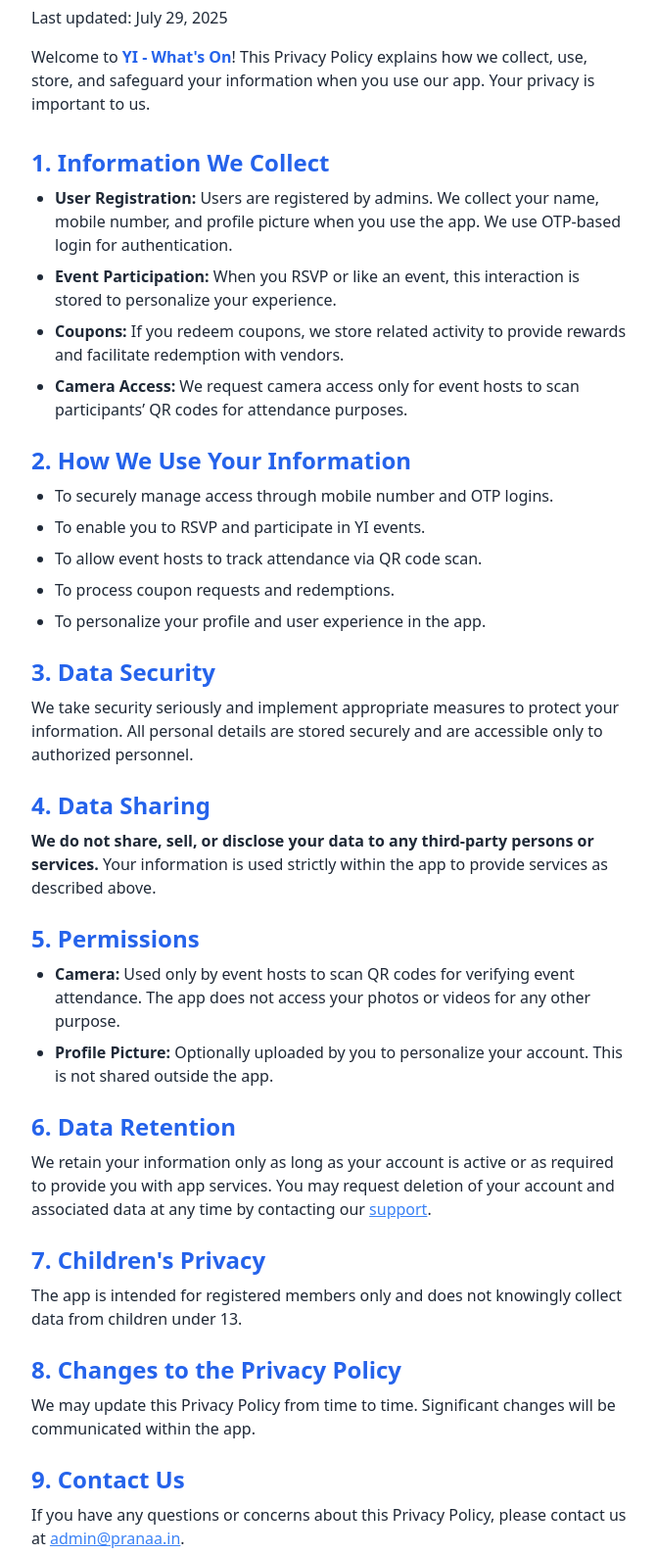
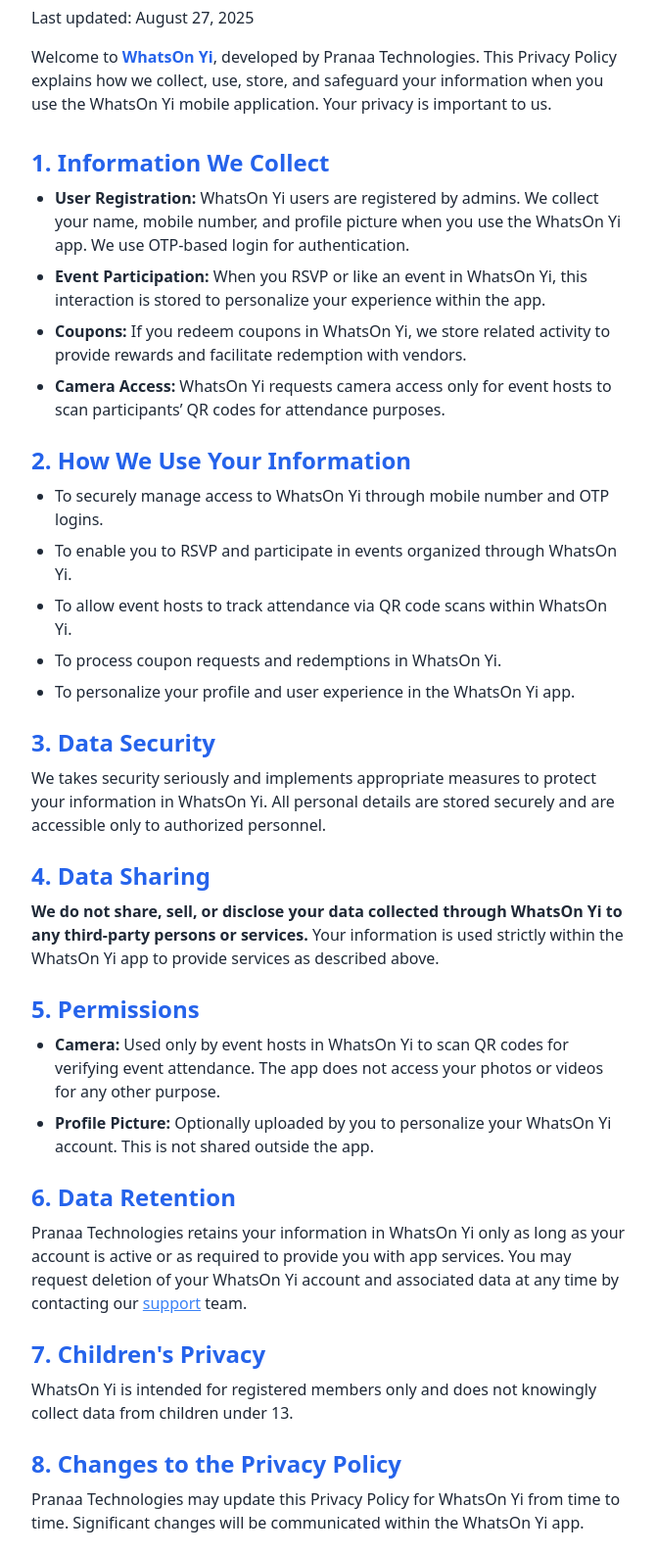
Before and after one commit to PutlaTheophila/yitest, a website: page privacy-policy.html in a window 1280 px wide. Shown: the part 126-1713 px from the top of the page at 98% size, without its empty margins (304-974 px from the left). Drawn offline with nearby package versions, Linux system fonts and the light colour scheme.

Commit message:
updated app name & policies

```diff
--- a/privacy-policy.html
+++ b/privacy-policy.html
@@ -2,7 +2,7 @@
 <html lang="en">
   <head>
     <meta charset="UTF-8" />
-    <title>Privacy Policy - YI What's On</title>
+    <title>Privacy Policy - WhatsOn Yi</title>
     <meta name="viewport" content="width=device-width, initial-scale=1.0" />
     <link
       href="https://cdn.jsdelivr.net/npm/tailwindcss@2.2.19/dist/tailwind.min.css"
@@ -11,13 +11,15 @@
   </head>
   <body class="bg-gray-50 text-gray-800">
     <div class="max-w-2xl mx-auto my-10 bg-white rounded-lg shadow p-8">
-      <h1 class="text-3xl font-bold mb-6 text-blue-700">Privacy Policy</h1>
-      <p class="mb-4">Last updated: July 29, 2025</p>
+      <h1 class="text-3xl font-bold mb-6 text-blue-700">
+        Privacy Policy - WhatsOn Yi
+      </h1>
+      <p class="mb-4">Last updated: August 27, 2025</p>
       <p class="mb-8">
-        Welcome to
-        <span class="font-semibold text-blue-600">YI - What's On</span>! This
-        Privacy Policy explains how we collect, use, store, and safeguard your
-        information when you use our app. Your privacy is important to us.
+        Welcome to <span class="font-semibold text-blue-600">WhatsOn Yi</span>,
+        developed by Pranaa Technologies. This Privacy Policy explains how we
+        collect, use, store, and safeguard your information when you use the
+        WhatsOn Yi mobile application. Your privacy is important to us.
       </p>
 
       <h2 class="text-2xl font-semibold mb-2 text-blue-600">
@@ -25,21 +27,24 @@
       </h2>
       <ul class="list-disc pl-6 mb-6">
         <li class="mb-2">
-          <strong>User Registration:</strong> Users are registered by admins. We
-          collect your name, mobile number, and profile picture when you use the
-          app. We use OTP-based login for authentication.
+          <strong>User Registration:</strong> WhatsOn Yi users are registered by
+          admins. We collect your name, mobile number, and profile picture when
+          you use the WhatsOn Yi app. We use OTP-based login for authentication.
         </li>
         <li class="mb-2">
-          <strong>Event Participation:</strong> When you RSVP or like an event,
-          this interaction is stored to personalize your experience.
+          <strong>Event Participation:</strong> When you RSVP or like an event
+          in WhatsOn Yi, this interaction is stored to personalize your
+          experience within the app.
         </li>
         <li class="mb-2">
-          <strong>Coupons:</strong> If you redeem coupons, we store related
-          activity to provide rewards and facilitate redemption with vendors.
+          <strong>Coupons:</strong> If you redeem coupons in WhatsOn Yi, we
+          store related activity to provide rewards and facilitate redemption
+          with vendors.
         </li>
         <li>
-          <strong>Camera Access:</strong> We request camera access only for
-          event hosts to scan participants’ QR codes for attendance purposes.
+          <strong>Camera Access:</strong> WhatsOn Yi requests camera access only
+          for event hosts to scan participants’ QR codes for attendance
+          purposes.
         </li>
       </ul>
 
@@ -48,47 +53,55 @@
       </h2>
       <ul class="list-disc pl-6 mb-6">
         <li class="mb-2">
-          To securely manage access through mobile number and OTP logins.
+          To securely manage access to WhatsOn Yi through mobile number and OTP
+          logins.
         </li>
         <li class="mb-2">
-          To enable you to RSVP and participate in YI events.
+          To enable you to RSVP and participate in events organized through
+          WhatsOn Yi.
         </li>
         <li class="mb-2">
-          To allow event hosts to track attendance via QR code scan.
+          To allow event hosts to track attendance via QR code scans within
+          WhatsOn Yi.
         </li>
-        <li class="mb-2">To process coupon requests and redemptions.</li>
-        <li>To personalize your profile and user experience in the app.</li>
+        <li class="mb-2">
+          To process coupon requests and redemptions in WhatsOn Yi.
+        </li>
+        <li>
+          To personalize your profile and user experience in the WhatsOn Yi app.
+        </li>
       </ul>
 
       <h2 class="text-2xl font-semibold mb-2 text-blue-600">
         3. Data Security
       </h2>
       <p class="mb-6">
-        We take security seriously and implement appropriate measures to protect
-        your information. All personal details are stored securely and are
-        accessible only to authorized personnel.
+        We takes security seriously and implements appropriate measures to
+        protect your information in WhatsOn Yi. All personal details are stored
+        securely and are accessible only to authorized personnel.
       </p>
 
       <h2 class="text-2xl font-semibold mb-2 text-blue-600">4. Data Sharing</h2>
       <p class="mb-6">
         <strong
-          >We do not share, sell, or disclose your data to any third-party
-          persons or services.</strong
+          >We do not share, sell, or disclose your data collected through
+          WhatsOn Yi to any third-party persons or services.</strong
         >
-        Your information is used strictly within the app to provide services as
-        described above.
+        Your information is used strictly within the WhatsOn Yi app to provide
+        services as described above.
       </p>
 
       <h2 class="text-2xl font-semibold mb-2 text-blue-600">5. Permissions</h2>
       <ul class="list-disc pl-6 mb-6">
         <li class="mb-2">
-          <strong>Camera:</strong> Used only by event hosts to scan QR codes for
-          verifying event attendance. The app does not access your photos or
-          videos for any other purpose.
+          <strong>Camera:</strong> Used only by event hosts in WhatsOn Yi to
+          scan QR codes for verifying event attendance. The app does not access
+          your photos or videos for any other purpose.
         </li>
         <li>
           <strong>Profile Picture:</strong> Optionally uploaded by you to
-          personalize your account. This is not shared outside the app.
+          personalize your WhatsOn Yi account. This is not shared outside the
+          app.
         </li>
       </ul>
 
@@ -96,34 +109,37 @@
         6. Data Retention
       </h2>
       <p class="mb-6">
-        We retain your information only as long as your account is active or as
-        required to provide you with app services. You may request deletion of
-        your account and associated data at any time by contacting our
+        Pranaa Technologies retains your information in WhatsOn Yi only as long
+        as your account is active or as required to provide you with app
+        services. You may request deletion of your WhatsOn Yi account and
+        associated data at any time by contacting our
         <a href="https://yi.pranaa.in/support" class="text-blue-500 underline"
           >support</a
-        >.
+        >
+        team.
       </p>
 
       <h2 class="text-2xl font-semibold mb-2 text-blue-600">
         7. Children's Privacy
       </h2>
       <p class="mb-6">
-        The app is intended for registered members only and does not knowingly
-        collect data from children under 13.
+        WhatsOn Yi is intended for registered members only and does not
+        knowingly collect data from children under 13.
       </p>
 
       <h2 class="text-2xl font-semibold mb-2 text-blue-600">
         8. Changes to the Privacy Policy
       </h2>
       <p class="mb-6">
-        We may update this Privacy Policy from time to time. Significant changes
-        will be communicated within the app.
+        Pranaa Technologies may update this Privacy Policy for WhatsOn Yi from
+        time to time. Significant changes will be communicated within the
+        WhatsOn Yi app.
       </p>
 
       <h2 class="text-2xl font-semibold mb-2 text-blue-600">9. Contact Us</h2>
       <p>
-        If you have any questions or concerns about this Privacy Policy, please
-        contact us at
+        If you have any questions or concerns about this Privacy Policy or your
+        data in WhatsOn Yi, please contact Pranaa Technologies at
         <a href="mailto:admin@pranaa.in" class="text-blue-500 underline"
           >admin@pranaa.in</a
         >.
```
Also changed, not shown: support.html (+31 -27 lines).
